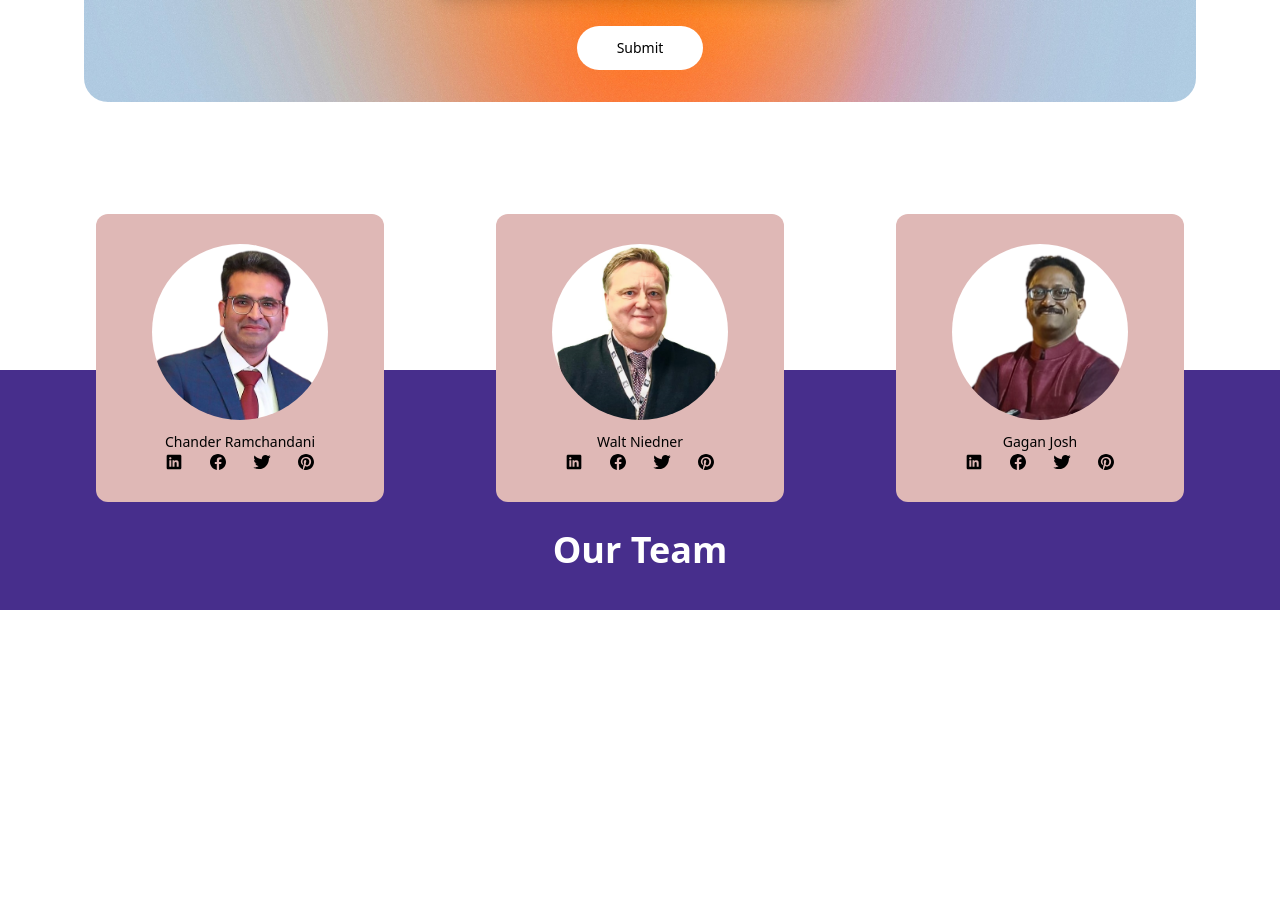
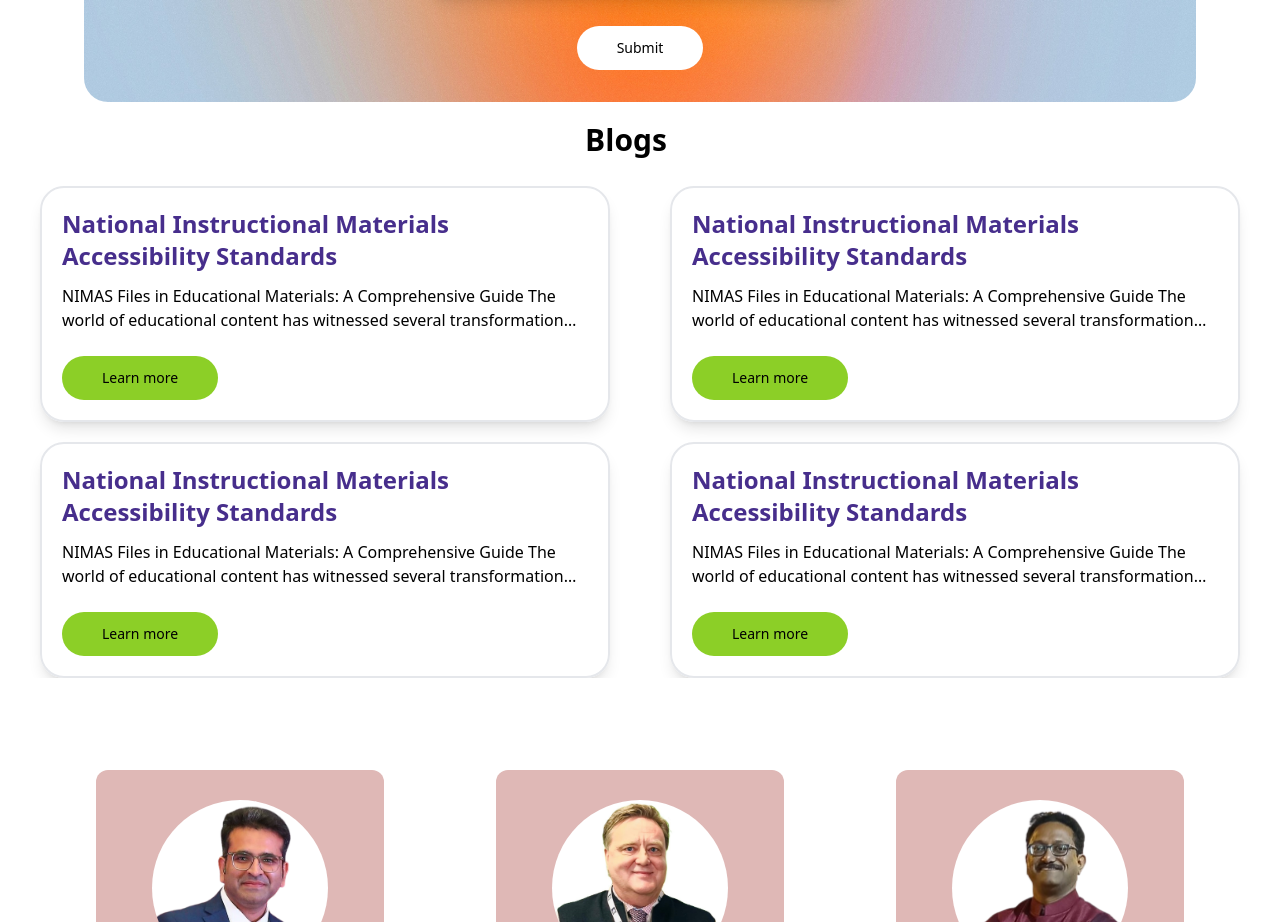
Before and after one commit to sanjeevs9/SkillMondeMain, a React (Vite) app in the folder Frontend/: page / in a window 1280 px wide. Shown: the part 2352-3274 px from the top of the page. Before the commit the page ends 2962 px from the top, so only its background shows below. Built offline with nearby package versions, Linux system fonts and the light colour scheme.

Commit message:
blog section added

```diff
--- a/Frontend/src/App.jsx
+++ b/Frontend/src/App.jsx
@@ -6,6 +6,8 @@ import Main from './Components/Main'
 import NewsLetter from './Components/NewsLetter'
 import Businesses from './Components/Business'
 import Team from './Components/Team'
+import BlogComponent from './Components/BlogComponent'
+import Blogs from './Components/Blogs'
 
 function App() {
   const [count, setCount] = useState(0)
@@ -22,7 +24,7 @@ function App() {
         <Learning/>
         <Businesses/>
         <NewsLetter/>
-
+        <Blogs/>
         </div>
         </div>
 
--- /dev/null
+++ b/Frontend/src/Components/BlogComponent.jsx
@@ -0,0 +1,21 @@
+
+export default function BlogComponent({title,paragraph,fn}){
+    return(
+        <>
+            <div className="pl-5 pr-5">
+                <div className="flex flex-col border-2 gap-3  rounded-3xl md:max-w-[37rem] shadow-lg p-5">
+                    <div className="text-PPurple text-lg sm:text-xl md:text-lg lg:text-2xl   font-semibold">
+                    National Instructional Materials Accessibility Standards
+                    </div>
+                    <div className="text-sm sm:text-base md:text-sm lg:text-base line-clamp-2 sm:line-clamp-3 md:line-clamp-2">
+                    NIMAS Files in Educational Materials: A Comprehensive Guide The world of educational content
+has witnessed several transformation over the years, with technology playing a pivotal....
+                    </div>
+                    <div className="pt-3   ">
+                            <button className="font-medium text-xs sm:text-sm md:text-xs lg:text-sm bg-PGreen p-2 rounded-full pl-7 pr-7 sm:p-3 sm:pl-10 sm:pr-10">Learn more</button>
+                        </div>
+                </div>
+            </div>
+        </>
+    )
+}
--- a/Frontend/src/Components/Blogs.jsx
+++ b/Frontend/src/Components/Blogs.jsx
@@ -0,0 +1,20 @@
+import BlogComponent from "./BlogComponent";
+
+
+export default function Blogs(){
+    return(
+        <>
+        <div className="flex flex-col  justify-center gap-5 lg:gap-7">
+            <div className="flex justify-center font-semibold text-3xl lg:pr-5 xl:pr-7">
+                Blogs
+            </div>
+            <div className="grid grid-rows-1 md:grid-cols-2 gap-y-5 lg:gap-5">
+                <BlogComponent/>
+                <BlogComponent/>
+                <BlogComponent/>
+                <BlogComponent/>
+            </div>
+        </div>
+        </>
+    )
+}
```
